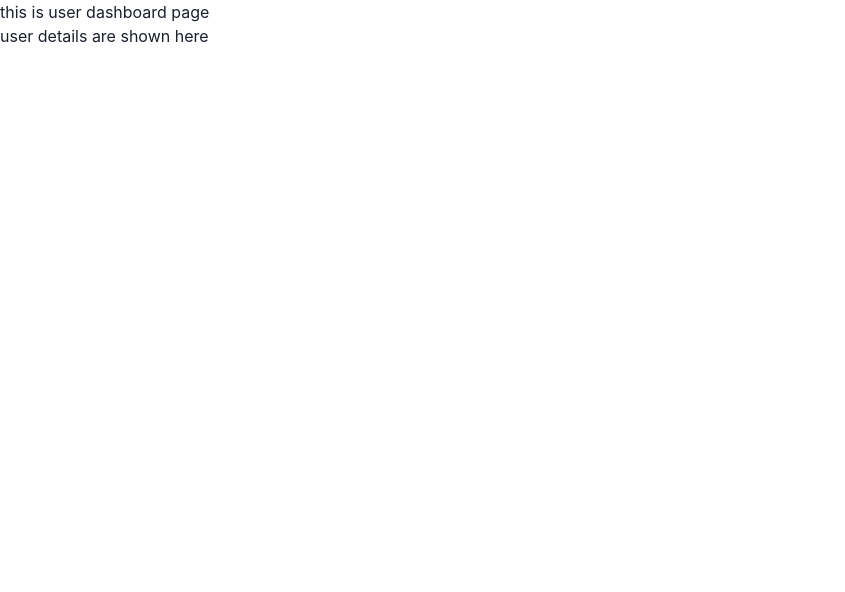
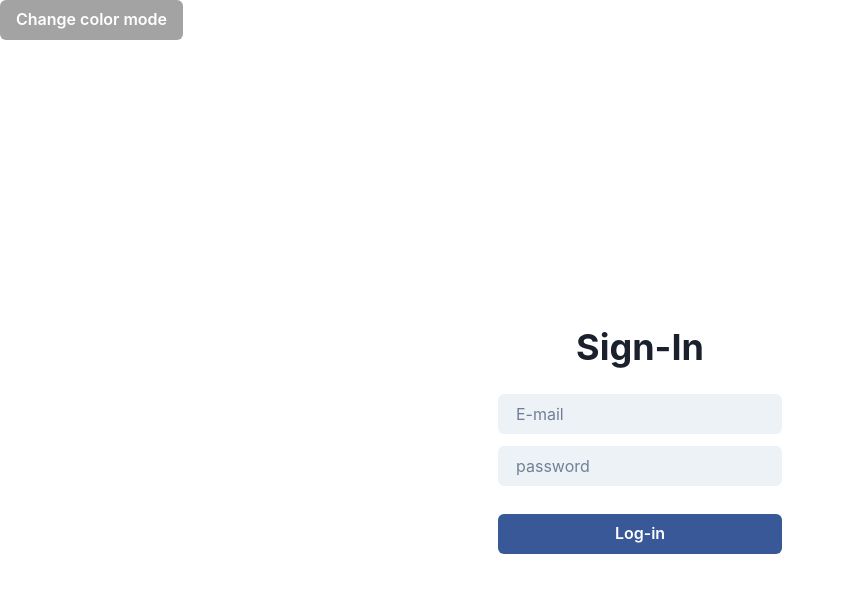
Before and after one commit to SamKarki432/vending-app, a Next.js app: page / in a window 1280 px wide. Shown: the top 592 px of the page, without its empty margins (0-845 px from the left). Built offline with nearby package versions, Linux system fonts and the light colour scheme.

Commit message:
made sign-in form , chakra ui

```diff
--- /dev/null
+++ b/components/userlogin.tsx
@@ -0,0 +1,19 @@
+import { Button, Flex , Heading, Input} from "@chakra-ui/react";
+
+function UserLogin({background}:any){
+    return (
+        <>
+            <Flex height="100vh" alignItems="center" justifyContent="center">
+                <Flex direction="column" background={background} p={12} rounded={6}>
+                    <Heading mb={6} textAlign="center">Sign-In</Heading>
+                    <Input placeholder="E-mail" variant="filled" mb={3} type="email"/>
+                    <Input placeholder="password" variant="filled" type="password" mb={7}/>
+                    <Button colorScheme="facebook">Log-in</Button>
+                </Flex>
+
+            </Flex>
+        </>
+    )
+}
+
+export default UserLogin;
--- a/pages/index.tsx
+++ b/pages/index.tsx
@@ -1,7 +1,12 @@
+import { Button, useColorMode, useColorModeValue } from "@chakra-ui/react";
 import { useEffect } from "react";
+import UserLogin from "../components/userlogin";
 import { writeUserData } from "../firebase/dboperations";
 
 const DashboardPage=()=>{
+  const {toggleColorMode} = useColorMode()
+  const buttoncolor= useColorModeValue("blackAlpha","blue")
+  const formbackgroundcolor = useColorModeValue("gray.10","gray.700")
   useEffect(()=>{
     console.log("this runs on mount")
     // let userId = 789;
@@ -13,8 +18,8 @@ const DashboardPage=()=>{
 
   return (
     <>
-      <p>this is user dashboard page</p>
-      <p> user details are shown here</p>
+    <Button colorScheme={buttoncolor} onClick={toggleColorMode}>Change color mode</Button>
+      <UserLogin background={formbackgroundcolor}/>
     </>
   )
 }
```
